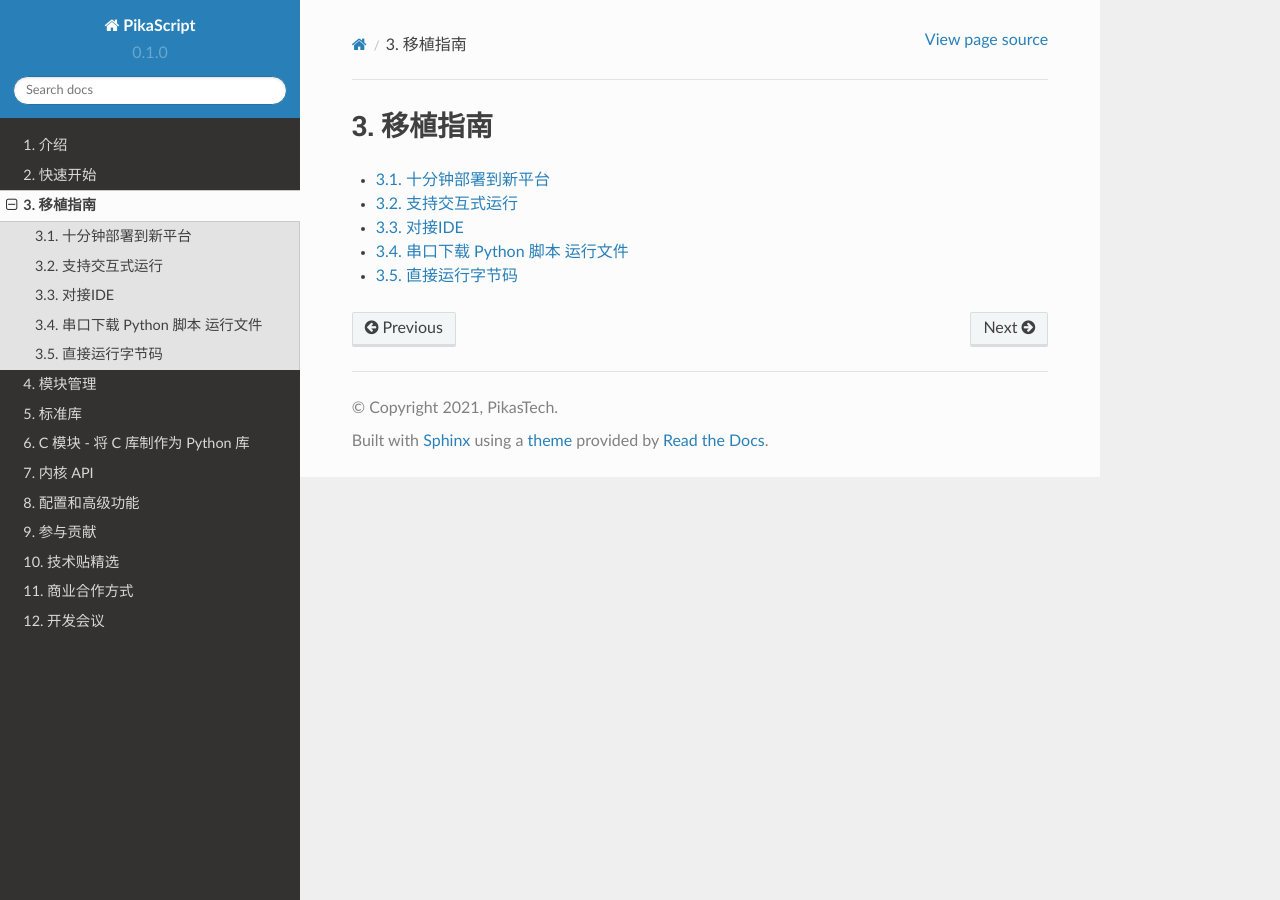
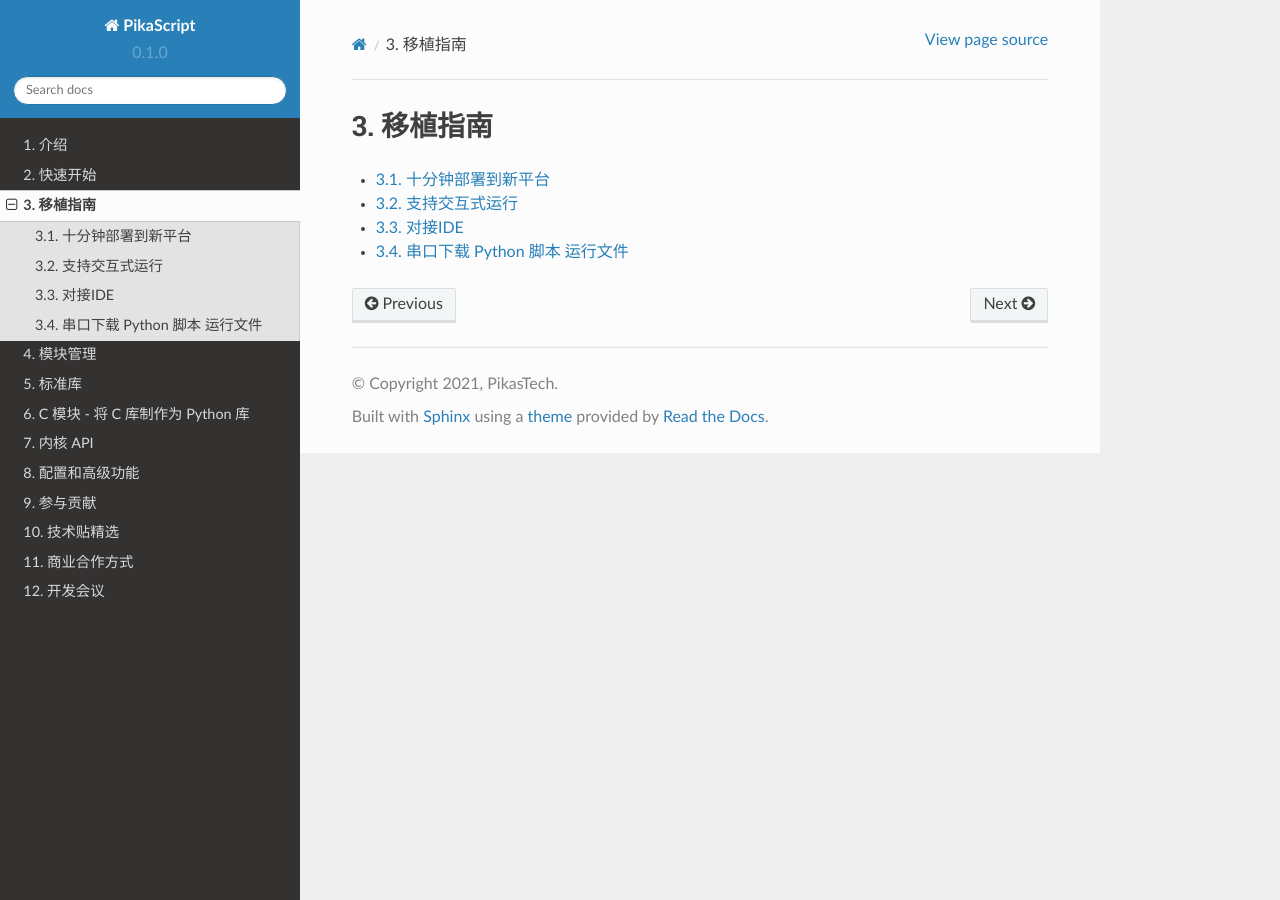
Before and after one commit to pikasTech/pikadoc, a Sphinx documentation site: the page built from docs/source/index_porting.rst, in a window 1280 px wide. Built offline with Sphinx 7.4.7 and the Read the Docs theme 2.0.0, drawn with Linux system fonts in a browser that asks for light colours.

Commit message:
Update index_porting.rst

```diff
--- a/docs/source/index_porting.rst
+++ b/docs/source/index_porting.rst
@@ -8,4 +8,3 @@
    支持交互式运行
    对接 IDE
    串口下载 Pthon 脚本_运行文件
-   直接运行字节码
```
